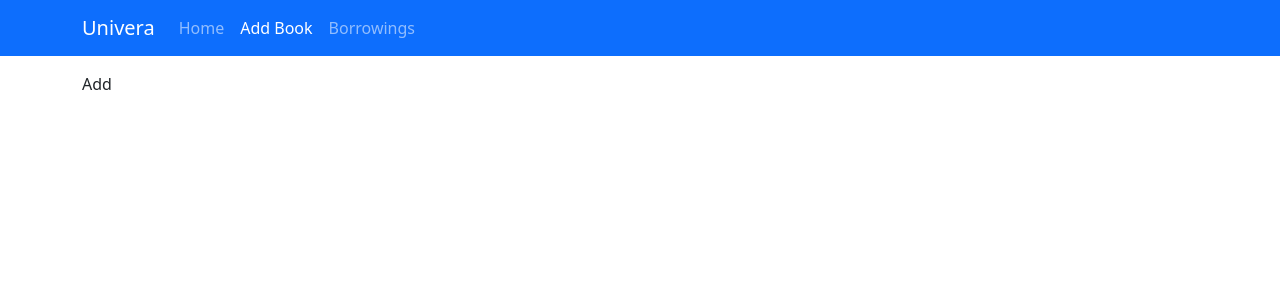
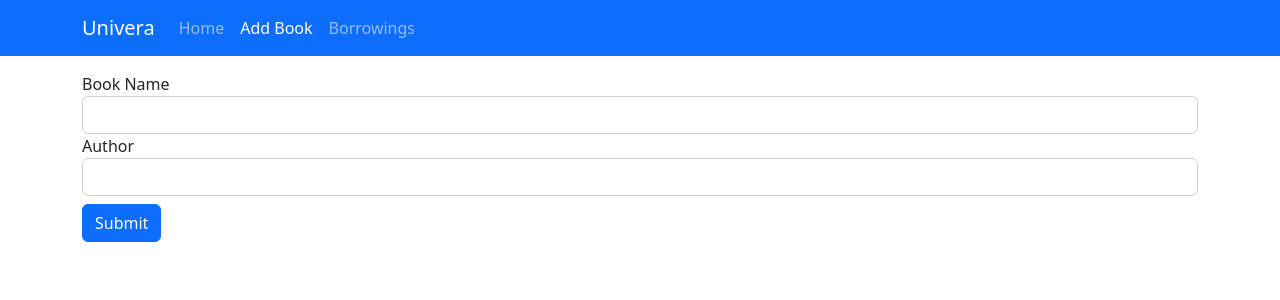
Before and after one commit to berkkarslan/unvra-case, a React (Create React App) app: page /add in a window 1280 px wide. Shown: the top 300 px of the page. Built offline with nearby package versions, Linux system fonts and the light colour scheme.

Commit message:
added addpage & search

```diff
--- a/src/components/ListItem.tsx
+++ b/src/components/ListItem.tsx
@@ -1,14 +1,22 @@
 import React from 'react'
+import { deleteBook } from '../features/bookSlice'
+import { useDispatch } from 'react-redux'
 
 interface Props {
   item: Book
 }
 const ListItem: React.FC<Props> = (props: Props) => {
   const { item } = props
-  const borrowBook = (book: Book): string => {
-    console.log('borrowABook', book)
-    return ''
+  const dispatch = useDispatch()<AppDispatch>
+
+  const borrowBook = (book: BookPreview): any => {
+    console.log('borrowBook', book)
   }
+
+  const deleteFc = (): any => {
+    dispatch(deleteBook(item.id))
+  }
+
   return (
     <li className="list-group-item">
       <div className="d-flex justify-content-between align-items-center">
@@ -23,6 +31,12 @@ const ListItem: React.FC<Props> = (props: Props) => {
           >
             Borrow
           </button>
+          <button
+            className="btn btn-sm btn-danger ms-2"
+            onClick={() => deleteFc()}
+          >
+            Delete
+          </button>
         </div>
       </div>
     </li>
--- a/src/features/bookSlice.ts
+++ b/src/features/bookSlice.ts
@@ -14,7 +14,7 @@ export const fetchBooks = createAsyncThunk('books/fetchBooks', async () => {
 
 export const addNewBook = createAsyncThunk(
   'books/addNewBook',
-  async (book: Book) => {
+  async (book: BookPreview) => {
     const response = await server.req('/books', 'POST', book)
     return response.data
   }
@@ -48,7 +48,6 @@ const booksSlice = createSlice({
       .addCase(addNewBook.fulfilled, (state, action) => {
         state.books.push(action.payload)
       })
-
       .addCase(deleteBook.fulfilled, (state, action) => {
         state.books.splice(
           state.books.findIndex((book: Book) => book.id === action.payload),
--- a/src/pages/AddPage.tsx
+++ b/src/pages/AddPage.tsx
@@ -1,7 +1,43 @@
-import React from 'react'
+import React, { useState } from 'react'
+import { addNewBook } from '../features/bookSlice'
+import { useDispatch } from 'react-redux'
 
-function AddPage(): JSX.Element {
-  return <div className="">Add</div>
+const AddPage: React.FC = () => {
+  const [name, setName] = useState('')
+  const [author, setAuthor] = useState('')
+
+  const dispatch = useDispatch()<AppDispatch>
+
+  const saveBook = (): any => {
+    dispatch(addNewBook({ name, author }))
+  }
+  return (
+    <div>
+      <div className="form-group">
+        <label htmlFor="bookInput">Book Name</label>
+        <input
+          className="form-control"
+          id="bookInput"
+          placeholder=""
+          value={name}
+          onChange={e => setName(e.target.value)}
+        />
+      </div>
+      <div className="form-group">
+        <label htmlFor="authorInput">Author</label>
+        <input
+          className="form-control"
+          id="authorInput"
+          placeholder=""
+          value={author}
+          onChange={e => setAuthor(e.target.value)}
+        />
+      </div>
+      <button type="submit" className="btn btn-primary mt-2" onClick={saveBook}>
+        Submit
+      </button>
+    </div>
+  )
 }
 
 export default AddPage
--- a/src/pages/Home.tsx
+++ b/src/pages/Home.tsx
@@ -1,8 +1,9 @@
-import React, { useEffect } from 'react'
+import React, { useEffect, useState } from 'react'
 import { selectAllBooks, fetchBooks } from '../features/bookSlice'
 import { useSelector, useDispatch } from 'react-redux'
 import ListItem from '../components/ListItem'
 const Home: React.FC = () => {
+  const [search, setSearch] = useState('')
   const dispatch = useDispatch()<AppDispatch>
   const books: Book[] = useSelector(selectAllBooks)
   const bookStatus = useSelector((state: RootState) => state.books.status)
@@ -15,11 +16,26 @@ const Home: React.FC = () => {
 
   return (
     <div className="">
-      <h1>Books</h1>
+      <div className="d-flex justify-content-between">
+        <h1>Books</h1>
+        <div>
+          <input
+            type="text"
+            className="form-control"
+            placeholder="Search"
+            value={search}
+            onChange={e => setSearch(e.target.value)}
+          />
+        </div>
+      </div>
       <ul className="list-group">
-        {books.map(book => (
-          <ListItem key={book.id} item={book} />
-        ))}
+        {books
+          .filter(book =>
+            book.name.toLocaleLowerCase().includes(search.toLocaleLowerCase())
+          )
+          .map(book => (
+            <ListItem key={book.id} item={book} />
+          ))}
       </ul>
     </div>
   )
--- a/src/react-app-env.d.ts
+++ b/src/react-app-env.d.ts
@@ -3,6 +3,11 @@ interface Book {
   name: string
   author: string
   createdAt: string
+}
+
+interface BookPreview {
+  name: string
+  author: string
 }
 
 interface IStoreState {
```
